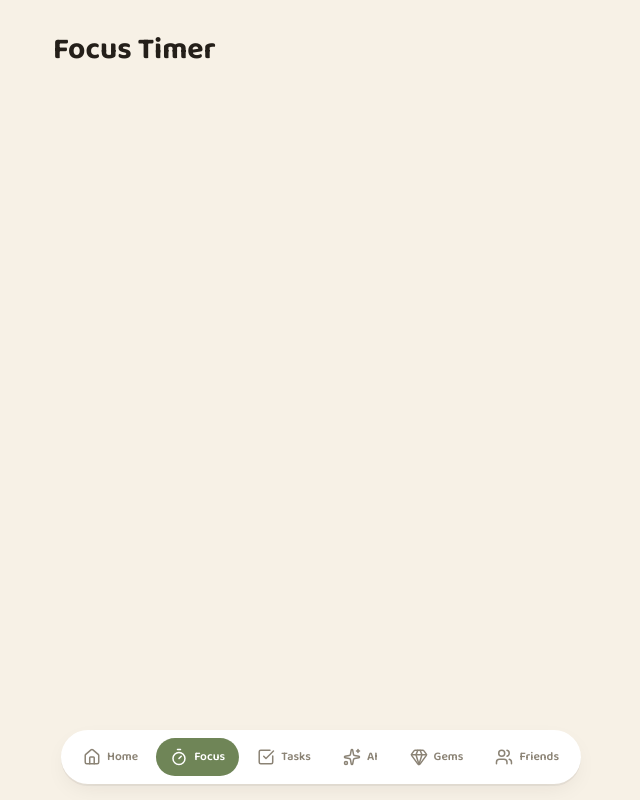
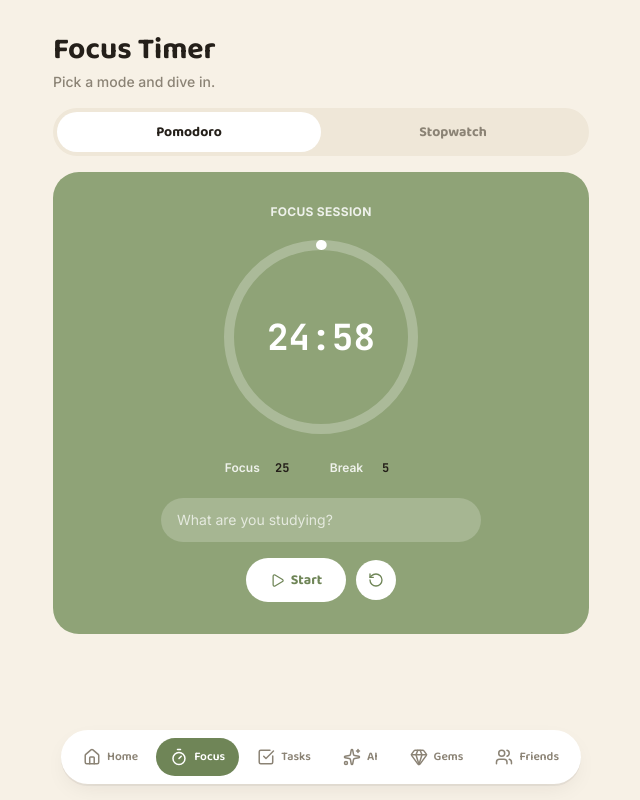
Before and after one commit to mayaok12/studypal-, a React (Vite) app in the folder web/: page /focus in a window 1280 px wide. Both pictures are taken after a click on the button "Continue with Google". Shown: the whole page, without its empty margins (319-959 px from the left). Built offline with nearby package versions, Linux system fonts and the light colour scheme.

Commit message:
focus timer code

```diff
--- a/web/src/pages/Focus.jsx
+++ b/web/src/pages/Focus.jsx
@@ -1,5 +1,123 @@
+import { useState } from 'react'
+import { Play, Pause, RotateCcw, Check } from 'lucide-react'
+import { useTimer } from '../hooks/useTimer'
+
 export default function Focus() {
+  const [subject, setSubject] = useState('')
+
+  function handleSessionComplete(minutes, type) {
+    console.log(`Session complete: ${minutes} min (${type})`, subject)
+    // Actually saving this to real app state is the next Phase 2 step
+  }
+
+  const timer = useTimer(handleSessionComplete)
+  const isGreen = timer.mode === 'pomodoro' || (timer.mode === 'stopwatch' && timer.display !== '00:00')
+
+  const ringSize = 194
+  const stroke = 10
+  const radius = (ringSize - stroke) / 2
+  const circumference = 2 * Math.PI * radius
+  const offset = circumference * (1 - Math.max(0, Math.min(1, timer.fraction)))
+
   return (
-    <h1 className="text-3xl font-heading">Focus  Timer</h1>
+    <div>
+      <h1 className="text-3xl font-heading text-ink">Focus Timer</h1>
+      <p className="text-sm text-ink-soft font-medium mt-1 mb-4">Pick a mode and dive in.</p>
+
+      <div className="flex rounded-full bg-line p-1 mb-4">
+        {['pomodoro', 'stopwatch'].map((m) => (
+          <div
+            key={m}
+            onClick={() => timer.switchMode(m)}
+            className={`flex-1 text-center py-2.5 rounded-full font-heading font-bold text-sm cursor-pointer capitalize ${
+              timer.mode === m ? 'bg-card text-ink' : 'text-ink-soft'
+            }`}
+          >
+            {m}
+          </div>
+        ))}
+      </div>
+
+      <div className={`rounded-lg p-8 text-center ${isGreen ? 'bg-sage' : 'bg-card'}`}>
+        <div className={`text-xs font-bold uppercase tracking-wide ${isGreen ? 'text-white/85' : 'text-ink-soft'}`}>
+          {timer.mode === 'pomodoro' ? (timer.phase === 'focus' ? 'Focus session' : 'Break time') : 'Open-ended session'}
+        </div>
+
+        <div className="relative mx-auto my-5" style={{ width: ringSize, height: ringSize }}>
+          <svg width={ringSize} height={ringSize} style={{ transform: 'rotate(-90deg)' }}>
+            <circle
+              cx={ringSize / 2} cy={ringSize / 2} r={radius}
+              fill="none" stroke={isGreen ? 'rgba(255,255,255,.25)' : '#EFE7D8'} strokeWidth={stroke}
+            />
+            <circle
+              cx={ringSize / 2} cy={ringSize / 2} r={radius}
+              fill="none" stroke="#fff" strokeWidth={stroke} strokeLinecap="round"
+              strokeDasharray={circumference}
+              strokeDashoffset={offset}
+              style={{ transition: 'stroke-dashoffset 1s linear' }}
+            />
+          </svg>
+          <div className="absolute inset-0 flex items-center justify-center">
+            <span className={`font-mono font-bold text-4xl ${isGreen ? 'text-white' : 'text-ink'}`}>
+              {timer.display}
+            </span>
+          </div>
+        </div>
+
+        {timer.mode === 'pomodoro' && (
+          <div className={`flex gap-4 justify-center items-center mb-4 text-xs font-semibold ${isGreen ? 'text-white/85' : 'text-ink-soft'}`}>
+            <label className="flex items-center gap-1.5">
+              Focus
+              <input
+                type="number"
+                value={timer.focusMins}
+                disabled={timer.running}
+                onChange={(e) => timer.setFocusMins(Number(e.target.value) || 1)}
+                className="w-12 text-center py-1.5 rounded-md text-ink font-mono font-bold"
+              />
+            </label>
+            <label className="flex items-center gap-1.5">
+              Break
+              <input
+                type="number"
+                value={timer.breakMins}
+                disabled={timer.running}
+                onChange={(e) => timer.setBreakMins(Number(e.target.value) || 1)}
+                className="w-12 text-center py-1.5 rounded-md text-ink font-mono font-bold"
+              />
+            </label>
+          </div>
+        )}
+
+        <input
+          value={subject}
+          onChange={(e) => setSubject(e.target.value)}
+          placeholder="What are you studying?"
+          className={`w-full max-w-xs mx-auto block px-4 py-3 rounded-full text-sm mb-4 outline-none ${
+            isGreen ? 'bg-white/20 text-white placeholder-white/70' : 'border border-line text-ink'
+          }`}
+        />
+
+        <div className="flex gap-2.5 justify-center items-center">
+          {!timer.running ? (
+            <button onClick={timer.start} className="flex items-center gap-1.5 px-6 py-3 rounded-full font-heading font-bold text-sm bg-white text-sage-deep">
+              <Play size={15} /> Start
+            </button>
+          ) : (
+            <button onClick={timer.pause} className="flex items-center gap-1.5 px-6 py-3 rounded-full font-heading font-bold text-sm bg-white text-sage-deep">
+              <Pause size={15} /> Pause
+            </button>
+          )}
+          <button onClick={timer.reset} className="p-3 rounded-full bg-white text-sage-deep">
+            <RotateCcw size={16} />
+          </button>
+          {timer.mode === 'stopwatch' && (timer.running || timer.display !== '00:00') && (
+            <button onClick={timer.finishStopwatch} className="flex items-center gap-1.5 px-5 py-3 rounded-full font-heading font-bold text-sm bg-sage-deep text-white">
+              <Check size={15} /> Finish
+            </button>
+          )}
+        </div>
+      </div>
+    </div>
   )
 }
```
